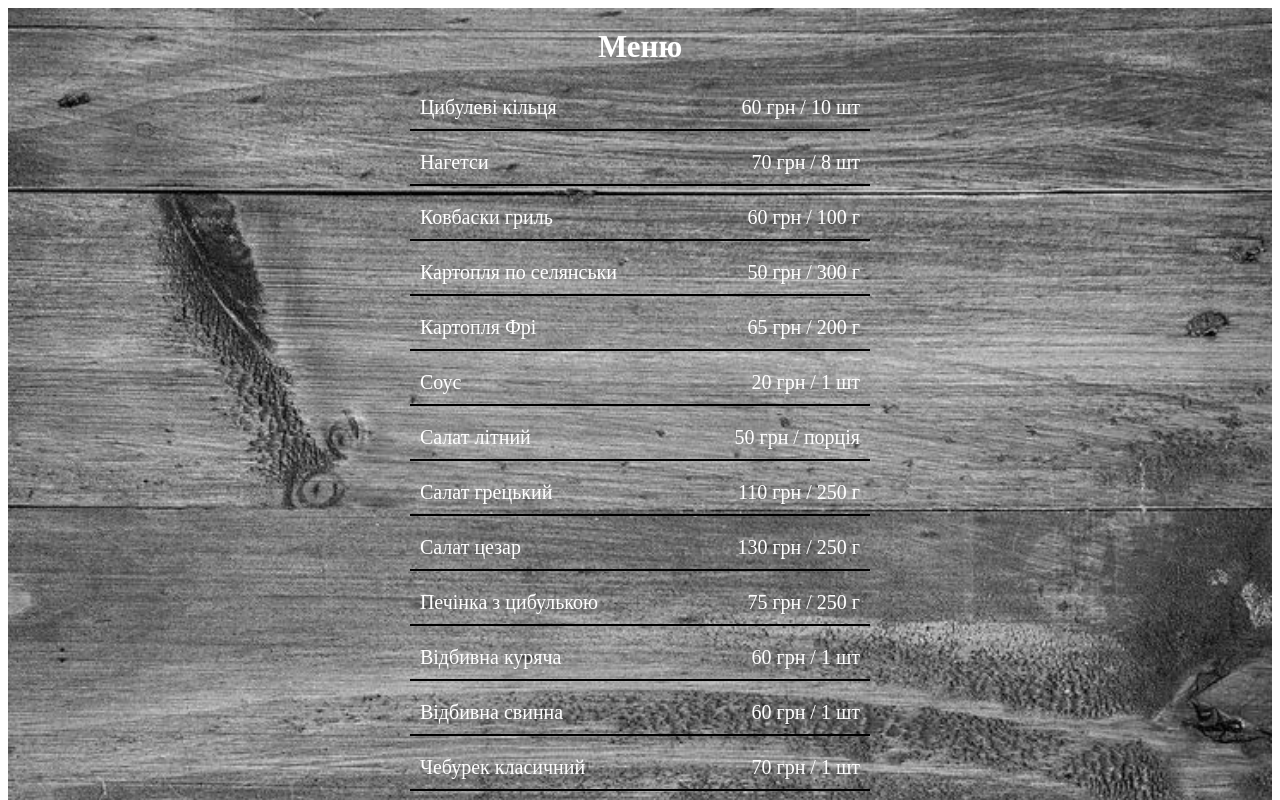
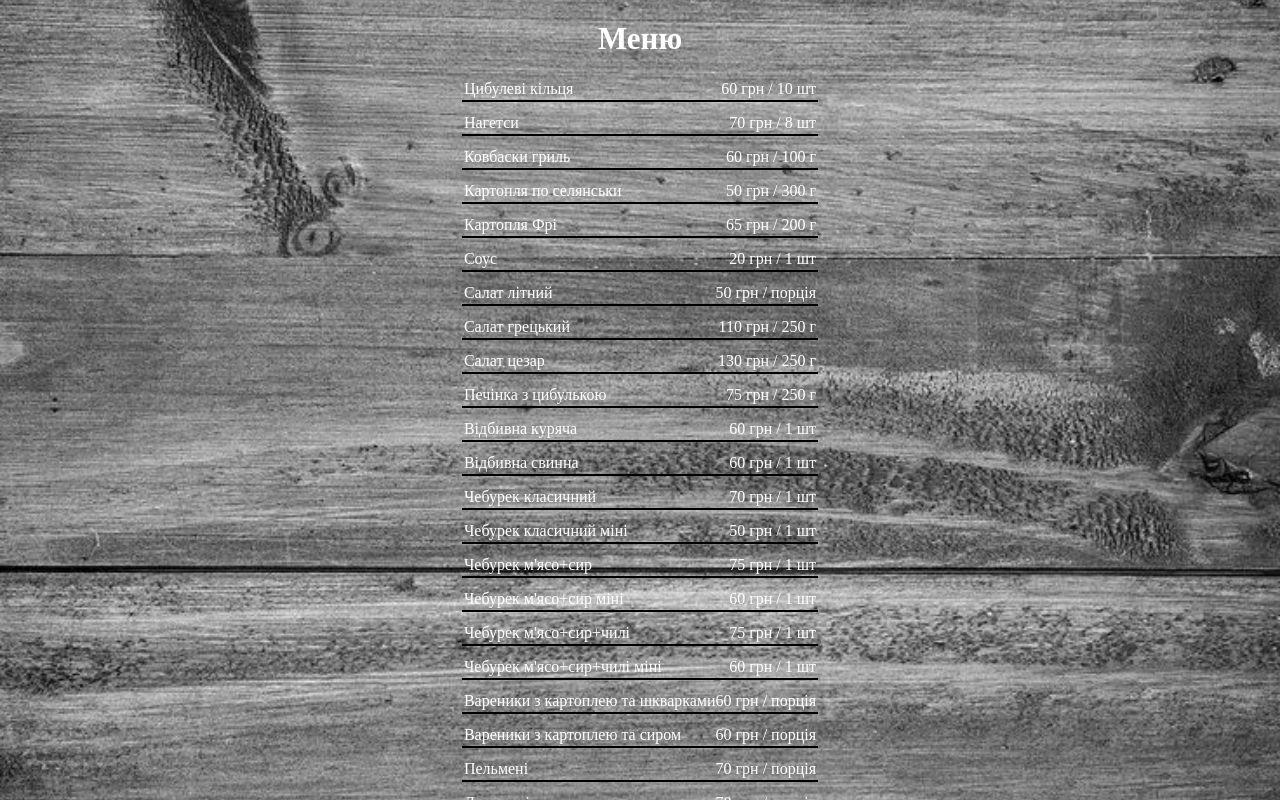
Before and after one commit to aduvancik/kazka1, a React (Create React App) app: page / in a window 1280 px wide. Shown: the top 800 px of the page. Built offline with nearby package versions, Linux system fonts and the light colour scheme.

Commit message:
ssиdfffrd

```diff
--- a/src/App.js
+++ b/src/App.js
@@ -1,9 +1,17 @@
 import "../src/style/app.scss";
 
 function App() {
+
+  const scrollToPizzaSection = () => {
+    const pizzaSection = document.getElementById("pizza");
+    pizzaSection.scrollIntoView({ behavior: "smooth" });
+  };
+
   return (
-    <><div className="app">
-      <h1>Меню</h1>
+      <>
+    <div className="app">
+    <span className="sss" onClick={scrollToPizzaSection}></span>
+      <h1 onClick={scrollToPizzaSection}>Меню</h1>
       <div className="menu-items">
         <div className="menu-item">
           <p>Цибулеві кільця</p>
@@ -122,7 +130,7 @@ function App() {
         </div>
       </div>
     </div><div className="app">
-        <h1>Піца</h1>
+        <h1 id="pizza">Піца</h1>
         <div className="menu-items">
           <div className="menu-item title">
             <p>Томатна основа</p>
--- a/src/style/app.scss
+++ b/src/style/app.scss
@@ -1,3 +1,7 @@
+
+body {
+    margin: 0;
+}
 
 .app {
     display: flex;
@@ -12,6 +16,15 @@
     h1 {
       font-size: 31px;
       color: #fff;
+
+      span {
+        font-size: 13px;
+        color: #000;
+      }
+    }
+
+    .sss {
+        color: white;
     }
 
     .menu-items {
@@ -22,13 +35,14 @@
 
       .menu-item {
         display: flex;
-        padding: 10px;
+        padding: 2px;
         justify-content: space-between; // Вирівнюємо елементи у рядку
         border-bottom: 2px solid black; // Додаємо розділювальну лінію
+        font-size: 16px;
       }
 
       p {
-        font-size: 20px;
+        // font-size: 20px;
         color: #fff;
       }
     }
```
